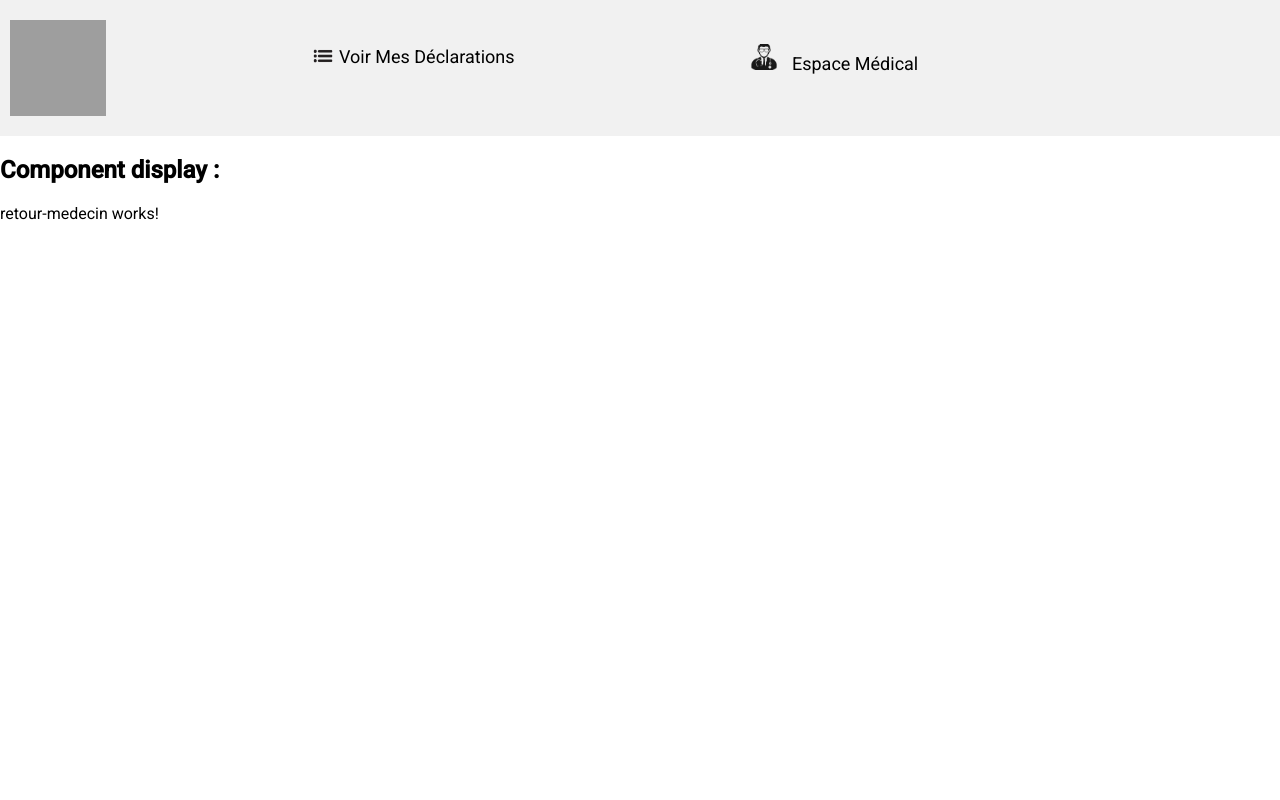
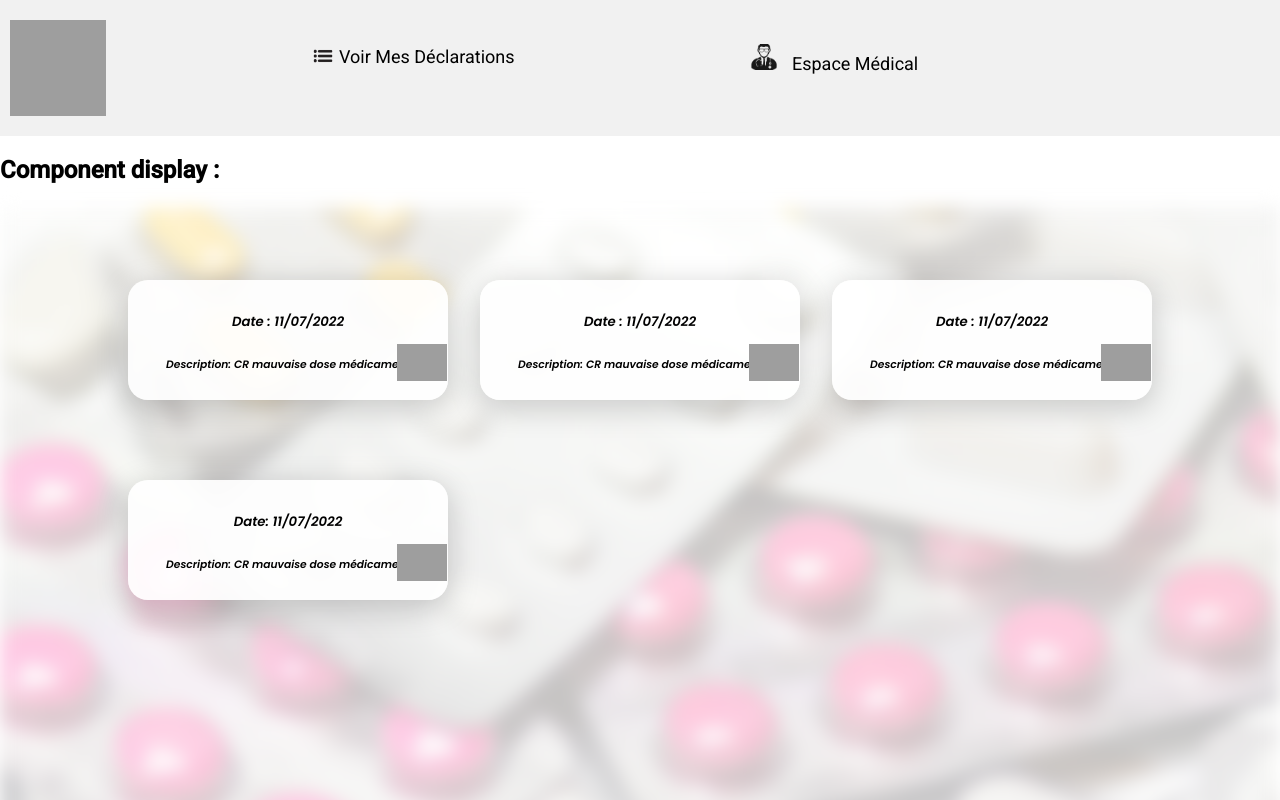
Before and after one commit to AlexGodfrin81/projet_FPA, an Angular app: page /retourMedecin in a window 1280 px wide. Shown: the top 800 px of the page. Built offline with nearby package versions, Linux system fonts and the light colour scheme; no server answers; grey boxes are pictures that could not be loaded.

Commit message:
retour medecin

```diff
--- a/src/app/component/retour-medecin/retour-medecin.component.html
+++ b/src/app/component/retour-medecin/retour-medecin.component.html
@@ -1 +1,45 @@
-<p>retour-medecin works!</p>
+<body>
+   <div class="bg"> </div>
+   <div class="container">
+       <div class="cmptr1">
+           <div class="loop">
+               <img src="../../../assets/list-icon.png" class="icon">
+
+           </div>
+           <h5 class="date_cmptr"> Date :  11/07/2022</h5>
+           <h6 class="description"> Description: CR mauvaise dose médicament</h6>
+
+       </div>
+
+       <div class="cmptr1">
+        <div class="loop">
+            <img src="../../../assets/list-icon.png" class="icon">
+
+        </div>
+        <h5 class="date_cmptr"> Date :  11/07/2022</h5>
+        <h6 class="description"> Description: CR mauvaise dose médicament</h6>
+
+    </div>
+    <div class="cmptr1">
+        <div class="loop">
+            <img src="../../../assets/list-icon.png" class="icon">
+
+        </div>
+        <h5 class="date_cmptr"> Date :  11/07/2022</h5>
+        <h6 class="description"> Description: CR mauvaise dose médicament</h6>
+
+    </div>
+    <div class="cmptr1">
+        <div class="loop">
+            <img src="../../../assets/list-icon.png" class="icon">
+
+        </div>
+        <h5 class="date_cmptr"> Date: 11/07/2022</h5>
+        <h6 class="description"> Description: CR mauvaise dose médicament</h6>
+
+    </div>
+
+
+   </div>
+
+</body>
```
